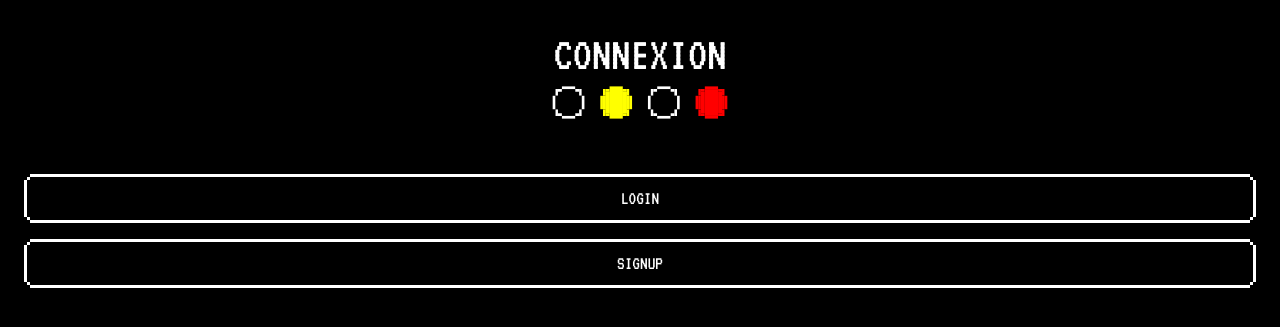
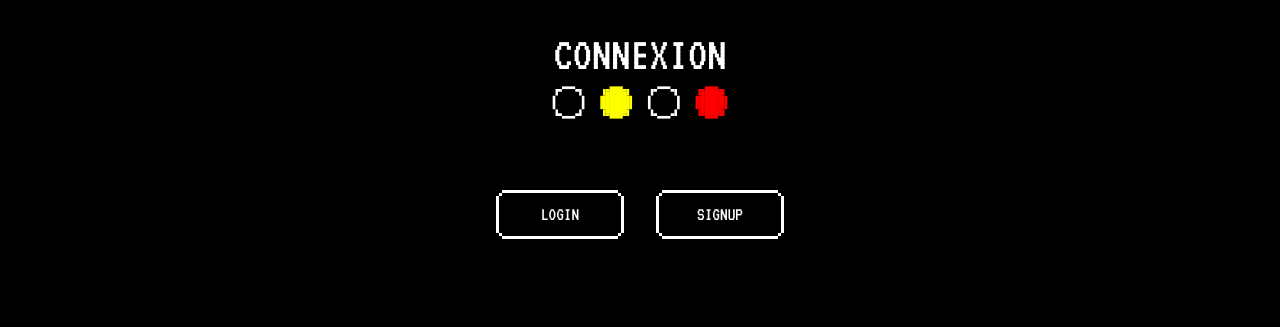
Before and after one commit to SamiElkateb/ps8-draft, a website built with Vite: page pages/account.html in a window 1280 px wide. Shown: the part 81-408 px from the top of the page. Built offline with nearby package versions, Linux system fonts and the light colour scheme.

Commit message:
Ajout boutons login/signup et alignés

```diff
--- a/pages/account.html
+++ b/pages/account.html
@@ -8,7 +8,7 @@
     <link rel="preconnect" href="https://fonts.googleapis.com">
     <link rel="preconnect" href="https://fonts.gstatic.com" crossorigin>
     <link href="https://fonts.googleapis.com/css2?family=VT323&display=swap" rel="stylesheet">
-    <link href="../main.css" rel="stylesheet">
+    <link href="../styles/main.css" rel="stylesheet">
     <script type="module" src="../components/PixelButton.js"></script>
     <script type="module" src="../components/PixelLink.js"></script>
     <script type="module" src="../components/PageTitle.js"></script>
@@ -27,8 +27,8 @@
 
       <page-title title="Connexion" ></page-title>
       <nav class="connexion-nav">
-        <pixel-link href="/pages/profile.html">Login</pixel-link>
-        <pixel-link href="/pages/profile.html">Signup</pixel-link>
+        <pixel-button>Login</pixel-button>
+        <pixel-button href="/pages/profile.html">Signup</pixel-button>
       </nav>
 
     </div>
--- a/styles/main.css
+++ b/styles/main.css
@@ -25,3 +25,8 @@ header {
   flex-direction: column;
   align-items: center;
 }
+
+.connexion-nav{
+  display: flex;
+  justify-content: center;
+}
```
